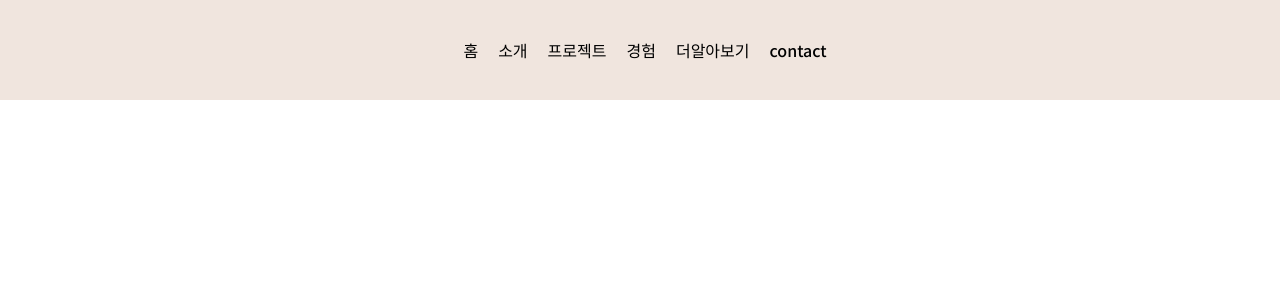
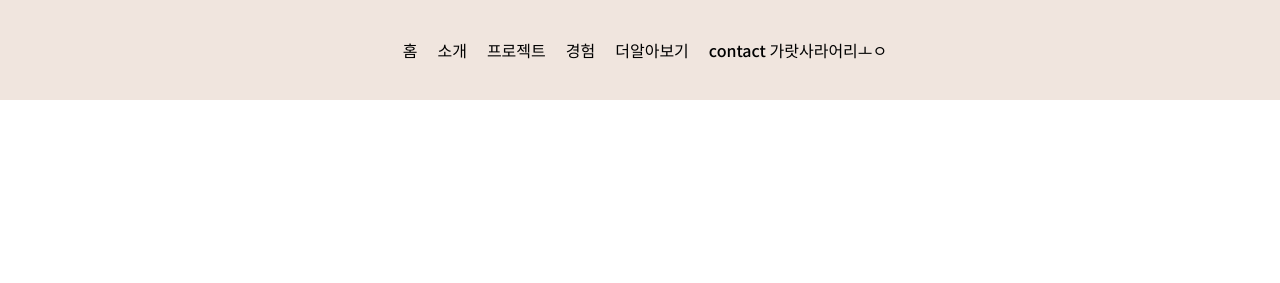
Before and after one commit to seongeuneo/portfolio, a plain HTML site: page index.html in a window 1280 px wide. Shown: the top 283 px of the page. Drawn offline with Linux system fonts and the light colour scheme.

Commit message:
테스트

```diff
--- a/index.html
+++ b/index.html
@@ -18,7 +18,7 @@
                     <li><a href="#projectsSection">프로젝트</a></li>
                     <li><a href="#experienceSection">경험</a></li>
                     <li><a href="#main">더알아보기</a></li>
-                    <li><a href="#main">contact</a></li>
+                    <li><a href="#main">contact 가랏사라어리ㅗㅇ</a></li>
                 </ul>
             </nav>
         </header>
@@ -75,22 +75,27 @@
                     </span>
                 </div>
             </section>
-            <section id="projectsSection"  class="projectsSection">
+            <section id="projectsSection" class="projectsSection">
                 <h3>PROJECTS</h3>
                 <p class="minititle">프로젝트 이미지를 클릭하면 <span>프로젝트 레포지토리</span>로 연결됩니다.</p>
                 <div>
                     <div>
                         <div class="project1">
                             <div>
-                                <a href="https://github.com/seongeuneo/ojoa_v3"><h4>오조아 가구전문 온라인스토어</h4></a>
+                                <a href="https://github.com/seongeuneo/ojoa_v3">
+                                    <h4>오조아 가구전문 온라인스토어</h4>
+                                </a>
                                 <p>팀 프로젝트 / 풀스택프로젝트</p>
                                 <p>2023.05.22 ~ 2023.12.20</p>
-                                <a href="/projects/projects1.html" class="projectlink"><p>프로젝트 시연보러가기</p></a>
+                                <a href="/projects/projects1.html" class="projectlink">
+                                    <p>프로젝트 시연보러가기</p>
+                                </a>
                                 <span></span>
                             </div>
                             <div class="pageIMG">
                                 <span>
-                                    <a href="https://github.com/seongeuneo/ojoa_v3"><img src="/image/ojoaMainIMG.png" alt="오조아홈페이지"></a>
+                                    <a href="https://github.com/seongeuneo/ojoa_v3"><img src="/image/ojoaMainIMG.png"
+                                            alt="오조아홈페이지"></a>
                                     <noscript></noscript>
                                 </span>
                             </div>
```
